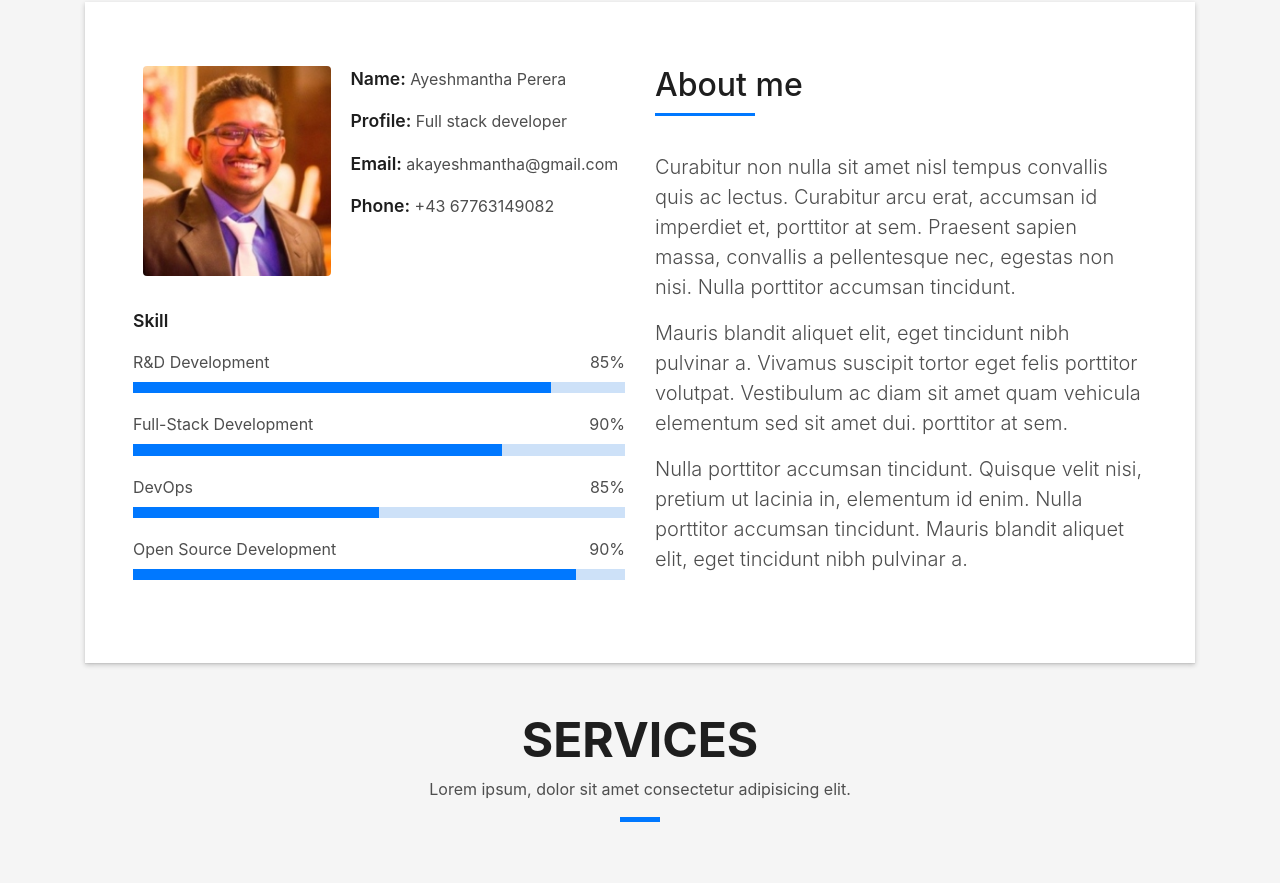
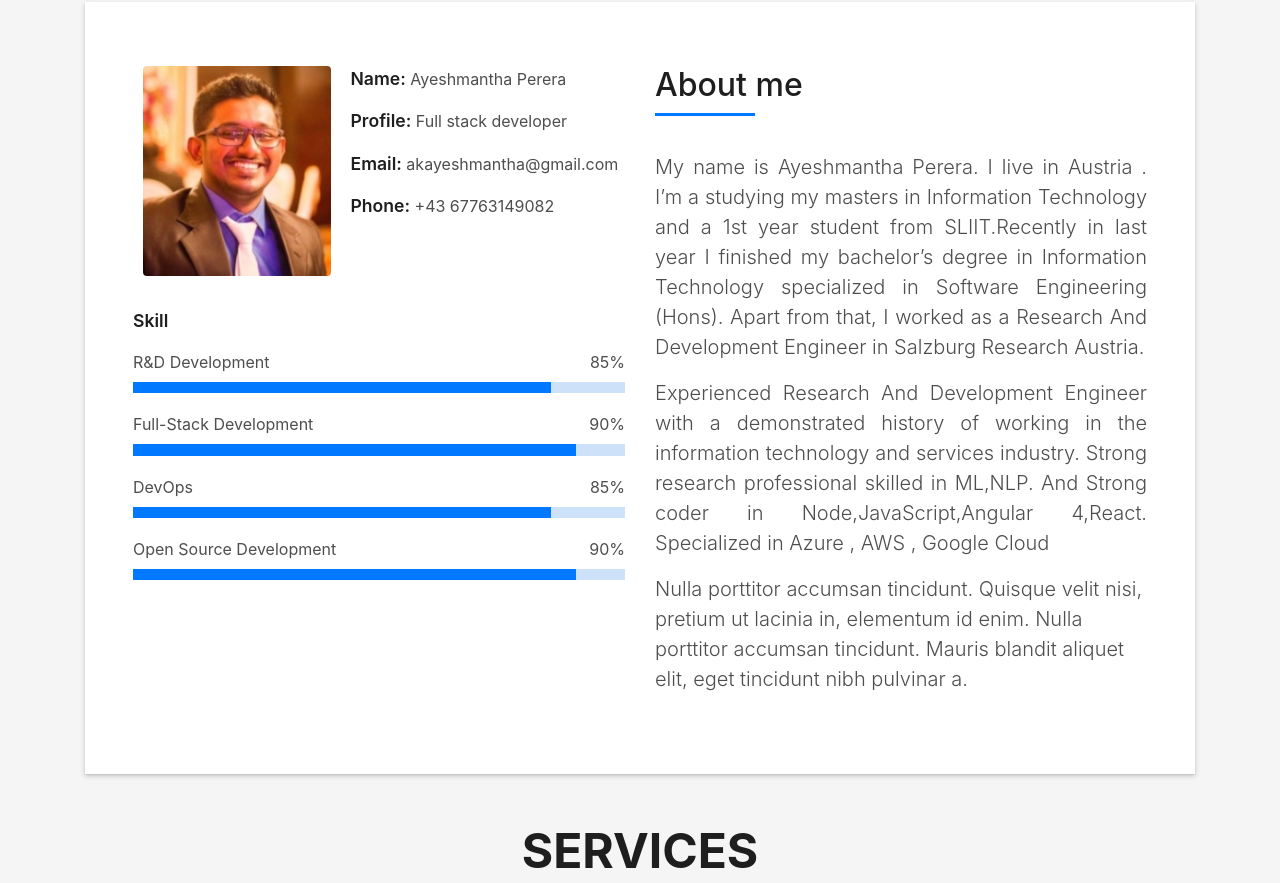
Before and after one commit to Akayeshmantha/akayeshmantha.github.io, a plain HTML site: page index.html in a window 1280 px wide. Shown: the part 862-1745 px from the top of the page. Drawn offline with Linux system fonts and the light colour scheme; files whose address does not match are found by name.

Commit message:
added description.

```diff
--- a/index.html
+++ b/index.html
@@ -117,12 +117,12 @@
                   </div>
                   <span>Full-Stack Development</span> <span class="pull-right">90%</span>
                   <div class="progress">
-                    <div class="progress-bar" role="progressbar" style="width: 75%" aria-valuenow="75" aria-valuemin="0"
+                    <div class="progress-bar" role="progressbar" style="width: 90%" aria-valuenow="90" aria-valuemin="0"
                       aria-valuemax="100"></div>
                   </div>
                   <span>DevOps</span> <span class="pull-right">85%</span>
                   <div class="progress">
-                    <div class="progress-bar" role="progressbar" style="width: 50%" aria-valuenow="50" aria-valuemin="0"
+                    <div class="progress-bar" role="progressbar" style="width: 85%" aria-valuenow="85" aria-valuemin="0"
                       aria-valuemax="100"></div>
                   </div>
                   <span>Open Source Development</span> <span class="pull-right">90%</span>
@@ -139,16 +139,16 @@
                       About me
                     </h5>
                   </div>
-                  <p class="lead">
-                    Curabitur non nulla sit amet nisl tempus convallis quis ac lectus. Curabitur arcu erat, accumsan id
-                    imperdiet et, porttitor
-                    at sem. Praesent sapien massa, convallis a pellentesque nec, egestas non nisi. Nulla
-                    porttitor accumsan tincidunt.
+                  <p class="lead" style="text-align: justify;">
+                    My name is Ayeshmantha Perera. I live in Austria . I’m a studying my masters in
+                    Information Technology and a 1st year student from SLIIT.Recently in last year
+                    I finished my bachelor’s degree in Information Technology specialized in Software Engineering (Hons).
+                    Apart from that, I worked as a Research And Development Engineer in Salzburg Research Austria.
                   </p>
-                  <p class="lead">
-                    Mauris blandit aliquet elit, eget tincidunt nibh pulvinar a. Vivamus suscipit tortor eget felis
-                    porttitor volutpat. Vestibulum
-                    ac diam sit amet quam vehicula elementum sed sit amet dui. porttitor at sem.
+                  <p class="lead" style="text-align: justify;">
+                    Experienced Research And Development Engineer with a demonstrated history of working in the
+                    information technology and services industry. Strong research professional skilled in ML,NLP.
+                    And Strong coder in Node,JavaScript,Angular 4,React. Specialized in Azure , AWS , Google Cloud
                   </p>
                   <p class="lead">
                     Nulla porttitor accumsan tincidunt. Quisque velit nisi, pretium ut lacinia in, elementum id enim.
```
